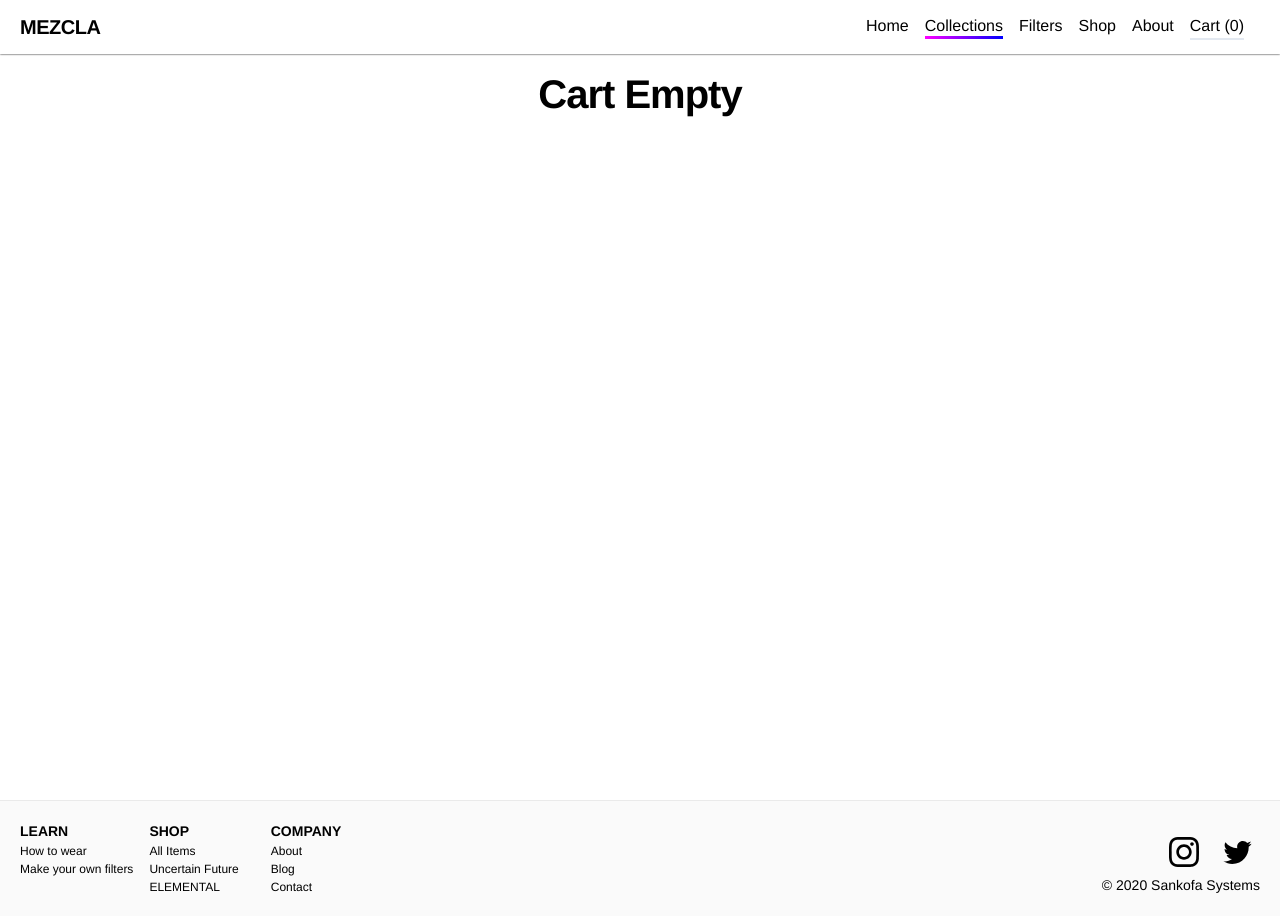
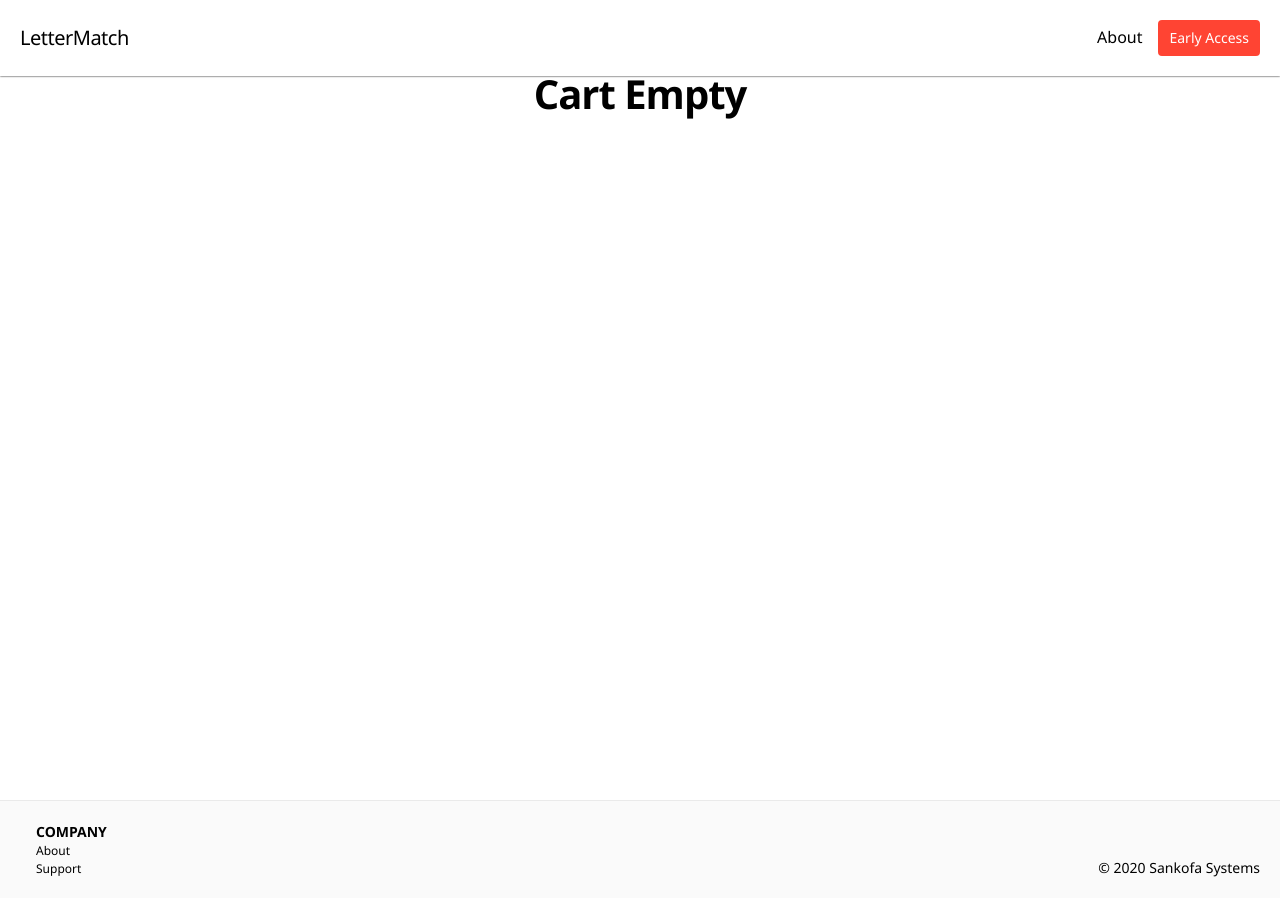
Before and after one commit to aunyks/lettermatch-2, a Next.js app: page /cart in a window 1280 px wide. Built offline with nearby package versions, Linux system fonts and the light colour scheme.

Commit message:
Let's try this again

```diff
--- a/components/avatar.js
+++ /dev/null
@@ -1,8 +0,0 @@
-export default function Avatar({ name, picture }) {
-  return (
-    <div className="flex items-center">
-      <img src={picture} className="w-12 h-12 rounded-full mr-4" alt={name} />
-      <div className="text-xl font-bold">{name}</div>
-    </div>
-  )
-}
--- a/components/dynamic-meta.js
+++ b/components/dynamic-meta.js
@@ -10,21 +10,21 @@ const isUrl = string => {
 }
 
 export default function DynamicMeta({ title, description, url, imageUrl }) {
-  const pageTitle = title || 'MEZCLA'
+  const pageTitle = title || 'LetterMatch'
   const pageDescription = description || 'Find clothing, posters and accessories with mixed reality experiences.'
-  const pageUrl = url || 'https://mezcla.xyz'
+  const pageUrl = url || 'https://lettermatch.co'
   let pageImageUrl = null
   if (!!imageUrl && !isUrl(imageUrl)) {
-    pageImageUrl = `https://mezcla.xyz${imageUrl}`
+    pageImageUrl = `https://lettermatch.co${imageUrl}`
   } else {
-    pageImageUrl = imageUrl || 'https://mezcla.xyz/assets/img/default-card-cohesive.png'
+    pageImageUrl = imageUrl || 'https://lettermatch.co/assets/img/default-card-cohesive.png'
   }
   return (
     <Head>
       <title>{pageTitle}</title>
       <meta key="desc" name="description" content={pageDescription} />
       <meta key="tw-img-src" name="twitter:image" content={pageImageUrl} />
-      <meta key="tw-site" name="twitter:site" content="@mezclaxyz" />
+      <meta key="tw-site" name="twitter:site" content="@lettermatchco" />
       <meta key="tw-card" name="twitter:card" content="summary_large_image" />
       <meta key="tw-title" name="twitter:title" content={pageTitle} />
       <meta key="tw-desc" name="twitter:description" content={pageDescription} />
--- a/components/footer.js
+++ b/components/footer.js
@@ -8,28 +8,22 @@ export default function Footer() {
       <Container>
         <div className="flex flex-col lg:flex-row w-full justify-between">
           <div id="info-side" className="flex flex-col lg:flex-row w-full lg:w-1/2">
-            <div className="flex flex-col mb-2 lg:mb-0 lg:mr-4">
+            {/*<div className="flex flex-col mb-2 lg:mb-0 lg:mr-4">
               <span className="font-bold text-sm uppercase">Learn</span>
               <a href="/how-to-wear" className="text-xs">How to wear</a>
               <a href="/creators" className="text-xs">Make your own filters</a>
-            </div>
-            <div className="flex flex-col mb-2 lg:mb-0 lg:mr-4">
-              <span className="font-bold text-sm uppercase">Shop</span>
-              <a href="/shop" className="text-xs">All Items</a>
-              <a href="/collection/uncertain-future" className="text-xs">Uncertain Future</a>
-              <a href="/collection/elemental" className="text-xs">ELEMENTAL</a>
-            </div>
+  </div>*/}
             <div className="flex flex-col my-2 lg:my-0 lg:mx-4">
               <span className="font-bold text-sm uppercase">Company</span>
               <a href="/about" className="text-xs">About</a>
-              <a href="https://blog.mezcla.xyz" className="text-xs">Blog</a>
-              <span className="text-xs cursor-pointer" onClick={() => alert('For all inquiries:\ncontact@mezcla.xyz')}>
-                Contact
+              <span className="text-xs cursor-pointer" onClick={() => alert('support@lettermatch.co')}>
+                Support
               </span>
             </div>
           </div>
           <div id="social-side" className="flex flex-col lg:justify-end w-full lg:w-1/2">
-            {/*<div>newsletter</div>*/}
+            {/*
+            <div>newsletter</div>
             <div className="flex flex-row justify-start lg:justify-end">
               <a
                 target="_blank"
@@ -50,6 +44,7 @@ export default function Footer() {
                 <Twitter width="45" />
               </a>
             </div>
+            */}
             <span className="mt-1 lg:mt-0 w-full text-xs lg:text-sm text-left lg:text-right">
               &copy; 2020 Sankofa Systems
             </span>
--- a/components/meta.js
+++ b/components/meta.js
@@ -20,25 +20,23 @@ export default function Meta() {
         sizes="16x16"
         href="/favicon/favicon-16x16.png"
       />
-      <meta name="facebook-domain-verification" content="8hqvy02igvyzpg8hqvk6zfs5vea93z" />
       <link rel="manifest" href="/favicon/site.webmanifest" />
       <link rel="shortcut icon" href="/favicon/favicon.ico" />
-      <meta name="msapplication-TileColor" content="#000000" />
+      <meta name="msapplication-TileColor" content="#FF4433" />
       <meta name="msapplication-config" content="/favicon/browserconfig.xml" />
-      <meta name="theme-color" content="#000000" />
-      <link rel="alternate" type="application/rss+xml" href="/feed.xml" />
-      <meta key="desc" name="description" content="Find clothing, posters and accessories with mixed reality experiences." />
-      <meta key="tw-img-src" name="twitter:image" content="https://mezcla.xyz/assets/img/default-card-cohesive.png" />
-      <meta key="tw-site" name="twitter:site" content="@mezclaxyz" />
+      <meta name="theme-color" content="#FF4433" />
+      <meta key="desc" name="description" content="A marketplace connecting newsletters with marketers and advertisers." />
+      <meta key="tw-img-src" name="twitter:image" content="https://lettermatch.co/assets/img/default-card-cohesive.png" />
+      <meta key="tw-site" name="twitter:site" content="@lettermatch" />
       <meta key="tw-card" name="twitter:card" content="summary_large_image" />
-      <meta key="tw-title" name="twitter:title" content="MEZCLA" />
-      <meta key="tw-desc" name="twitter:description" content="Find clothing, posters and accessories with mixed reality experiences." />
-      <meta key="og-img" property="og:image" content="https://mezcla.xyz/assets/img/default-card-cohesive.png" />
-      <meta key="og-site-name" property="og:site_name" content="MEZCLA" />
+      <meta key="tw-title" name="twitter:title" content="LetterMatch" />
+      <meta key="tw-desc" name="twitter:description" content="A marketplace connecting newsletters with marketers and advertisers." />
+      <meta key="og-img" property="og:image" content="https://lettermatch.co/assets/img/default-card-cohesive.png" />
+      <meta key="og-site-name" property="og:site_name" content="LetterMatch" />
       <meta key="og-type" property="og:type" content="website" />
-      <meta key="og-title" property="og:title" content="MEZCLA" />
-      <meta key="og-url" property="og:url" content="https://mezcla.xyz" />
-      <meta key="og-desc" property="og:description" content="Find clothing, posters and accessories with mixed reality experiences." />
+      <meta key="og-title" property="og:title" content="LetterMatch" />
+      <meta key="og-url" property="og:url" content="https://lettermatch.co" />
+      <meta key="og-desc" property="og:description" content="A marketplace connecting newsletters with marketers and advertisers." />
     </Head>
   )
 }
--- a/components/navbar.js
+++ b/components/navbar.js
@@ -6,7 +6,6 @@ import CollectionsDropdown from 'components/collections-dropdown'
 
 export default function Navbar({ alert }) {
   const [isOpen, setNavbarOpen] = useState(false)
-  const [cartLen, setCartLen] = useState(null)
   useEffect(() => {
     const smallScreenW = 640
     const mediumScreenW = 768
@@ -14,36 +13,14 @@ export default function Navbar({ alert }) {
     if (document.body.clientWidth >= largeScreenW) {
       setNavbarOpen(true)
     }
-
-
-    const updateCartSize = serializedCart => {
-      if (typeof serializedCart !== 'string') {
-        return
-      }
-      const deserializedCart = JSON.parse(serializedCart)
-      let cartSize = 0
-      deserializedCart.forEach(item => {
-        cartSize += item.qty
-      })
-      setCartLen(cartSize)
-    }
-    window.addEventListener('message', ({ origin, data }) => {
-      if (origin === window.location.origin) {
-        updateCartSize(data)
-      }
-    }, false)
-    const storedCart = window.localStorage.getItem('cart')
-    if (storedCart !== null) {
-      updateCartSize(storedCart)
-    }
   }, [])
   return (
     <nav id="navbar"
       className="z-50 bg-white top-0 inset-x-0 fixed block">
       {alert}
-      <div className="flex items-center justify-between flex-wrap px-5 py-3">
+      <div className="flex items-center justify-between flex-wrap px-5 py-5">
         <div className="flex items-center flex-shrink-0 mr-6">
-          <a href="/" className="font-semibold text-xl tracking-tight">MEZCLA</a>
+          <a href="/" className="text-xl tracking-tight">LetterMatch</a>
         </div>
         <div className="block lg:hidden">
           <button onClick={() => setNavbarOpen(!isOpen)} className="flex items-center">
@@ -59,32 +36,12 @@ export default function Navbar({ alert }) {
           </div>
           <div>
             {/* RIGHT SIDE OF NAV (LARGE SCREEN) */}
-            <a href="/" className="block mt-4 lg:inline-block lg:mt-0 mr-4">
-              Home
-            </a>
-            <CollectionsDropdown />
-            <a href="/filters" className="block mt-4 lg:inline-block lg:mt-0 mr-4">
-              Filters
-            </a>
-            <a href="/shop" className="block mt-4 lg:inline-block lg:mt-0 mr-4">
-              Shop
-            </a>
             <a href="/about" className="block mt-4 lg:inline-block lg:mt-0 mr-4">
               About
             </a>
-
-            {/*
-              <strong className="mr-4 hidden lg:inline-block">|</strong>
-              <a href="#" className="block mt-4 lg:inline-block lg:mt-0 mr-4">
-                Log In
+            <a href="#" className="primary-btn inline-block text-sm px-2 py-2 leading-none rounded mt-4 lg:mt-0">
+              Early Access
               </a>
-              <a href="#" className="inline-block text-sm px-4 py-2 leading-none border rounded hover:border-transparent mt-4 lg:mt-0">
-                Sign up
-              </a>
-            */}
-            <a href="/cart" className="lg:border-b-2 block mt-4 lg:inline-block lg:mt-0 mr-4">
-              {cartLen === null ? 'Cart (0)' : `Cart (${cartLen})`}
-            </a>
           </div>
         </div>
       </div>
--- a/pages/index.js
+++ b/pages/index.js
@@ -1,60 +1,26 @@
-import Head from 'next/head'
 import Container from 'components/container'
 import Layout from 'components/layout'
-import ItemBox from 'components/item-box'
-import firebase from 'firebase/clientApp'
 
-const HomePage = ({ featuredItems }) => {
-  let featuredItemsComponent = null
-  if (featuredItems.length !== 0) {
-    featuredItemsComponent = (
-      <>
-        <h3 className="text-3xl font-bold text-center">Featured Items</h3>
-        <div className="grid grid-cols-1 lg:grid-cols-3">
-          {featuredItems.map(({ id, slug, name, defaultPrice, description, defaultImg, defaultImgAlt }) => (
-            <div key={id} className="my-2 lg:px-2">
-              <ItemBox
-                id={id}
-                slug={slug}
-                name={name}
-                price={defaultPrice}
-                description={description}
-                image={defaultImg}
-                alt={defaultImgAlt}
-              />
-            </div>
-          ))}
-        </div>
-        <a href="/shop" className="bold-border-btn inline-block text-xl px-4 py-2 leading-none border rounded mt-5">
-          See more
-          </a>
-      </>
-    )
-  }
-
+export default () => {
   return (
     <>
       <Layout>
-        <Head>
-          <title>MEZCLA - Beyond reality</title>
-          <meta name="google-site-verification" content="MyNil_49wI2nJ3zc8VzY5bS4-fz8vVOkTVrBn1oexIA" />
-        </Head>
         <section style={{ height: `90vh` }} className="px-6 pb-0 lg:pb-4 flex flex-col lg:flex-row">
-          <div className="order-2 lg:order-1 flex flex-col justify-center pt-4 lg:pt-0">
-            <h1 className="text-3xl lg:text-6xl font-bold">
-              Extend your reality
+          <div className="lg:w-3/4 flex flex-col justify-center pt-4 lg:pt-0">
+            <h1 id="hero-main-text" className="text-4xl lg:text-6xl font-medium leading-tight underline">
+              Create higher impact ads with newsletters
             </h1>
-            <h2 className="text-xl lg:text-3xl lg:w-full">
-              Find clothing and accessories with mixed reality experiences
+            <h2 className="leading-snug lg:leading-normal text-2xl lg:text-4xl lg:w-full">
+              Get closer to your audience with LetterMatch
             </h2>
-            <div className="mt-3">
-              <a href="/shop" className="primary-btn inline-block text-xl lg:text-2xl px-4 py-2 leading-none border rounded mt-0">
-                Shop now
+            <div className="mt-3 flex flex-col lg:flex-row">
+              <a href="/shop" className="mb-1 lg:mb-0 lg:mr-2  secondary-btn inline-block text-xl lg:text-3xl px-4 py-2 leading-none rounded mt-0">
+                Learn more
+              </a>
+              <a href="/shop" className="mt-1 lg:mt-0 lg:ml-2  primary-btn inline-block text-xl lg:text-3xl px-4 py-2 leading-none rounded mt-0">
+                Give me early access
               </a>
             </div>
-          </div>
-          <div className="order-1 lg:order-2 flex flex-col justify-center">
-            <img className="demo-item mx-auto my-auto w-full" src="/assets/img/demo.gif" />
           </div>
         </section>
         <section className="px-6 lg:px-0 py-16 bg-black text-white">
@@ -63,34 +29,7 @@ const HomePage = ({ featuredItems }) => {
             Discover a new era of expressive and sustainable apparel. We design products that provide explosive personality while minimizing manufacturing waste. Each of our products is brought to life using <a href="/filters" className="underline">social media filters</a>.
           </p>
         </section>
-        <section className="p-6 h-1/2 text-center">
-          {featuredItemsComponent}
-        </section>
       </Layout>
     </>
   )
 }
-
-
-export async function getServerSideProps() {
-  const isProd = process.env.ENV_LEVEL === 'production'
-  const featuredResult = await firebase.firestore().collection('items')
-    .where('featured', '==', true)
-    .limit(3)
-    .get()
-  let featuredItems = []
-  featuredResult.forEach(item => {
-    const thisItem = { ...item.data(), id: item.id }
-    if (!thisItem.hasOwnProperty('visible') || !thisItem.visible || (isProd && !thisItem.live)) {
-      return
-    }
-    thisItem.additionDate = {
-      seconds: thisItem.additionDate.seconds,
-      nanoseconds: thisItem.additionDate.nanoseconds
-    }
-    featuredItems.push(thisItem)
-  })
-  return { props: { featuredItems } }
-}
-
-export default HomePage
--- a/styles/index.css
+++ b/styles/index.css
@@ -16,23 +16,20 @@
   box-shadow: 0px 0px 2px #000
 }
 
-select {
-  background: #eee;
-}
-
-.add-to-cart:disabled,
-.add-to-cart[disabled] {
-  background: #667;
-}
-
-.cart-qty {
-  border-color: black;
+#hero-main-text {
+  text-decoration-color: #FF4433;
 }
 
 .primary-btn {
-  background: linear-gradient(45deg, #f0f, #00f);
+  background: #FF4433;
+  border-color: #FF4433;
   color: white;
-  border-width: 0;
+  border-width: 3px;
+}
+
+.secondary-btn {
+  border-color: #FF4433;
+  border-width: 3px;
 }
 
 .bold-border-btn {
--- a/tailwind.config.js
+++ b/tailwind.config.js
@@ -1,7 +1,7 @@
 module.exports = {
   theme: {
     fontFamily: {
-      sans: 'Helvetica, sans-serif'
+      sans: '"Segoe UI", Frutiger, "Frutiger Linotype", "Dejavu Sans", "Helvetica Neue", Arial, sans-serif;'
     },
     extend: {
       colors: {
```
Also changed, not shown: 1 other file (tests, documents, lock files or other folders).
